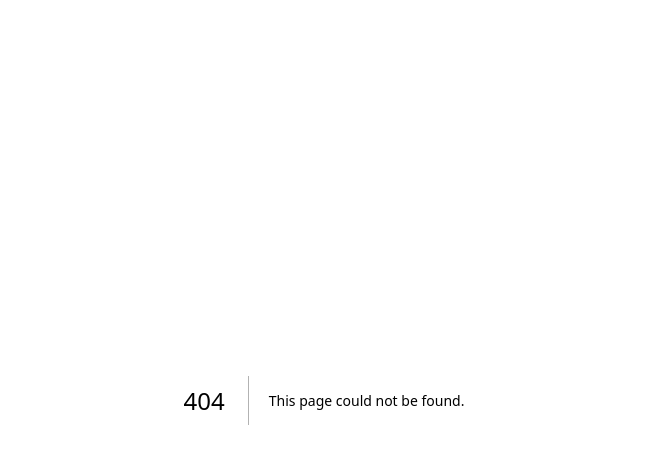
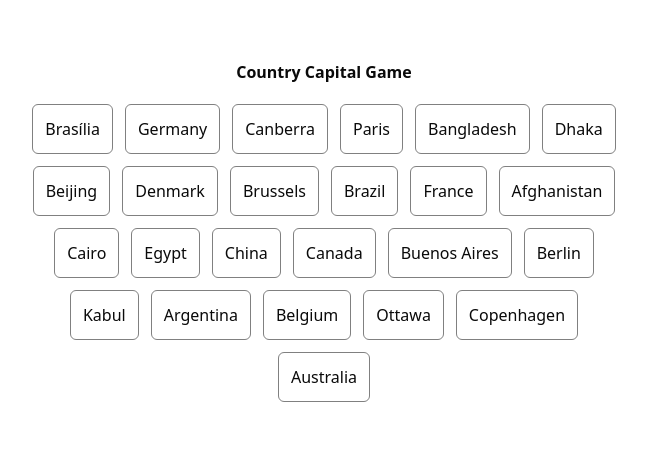
Before and after one commit to krishnabp14/rsvp-nextjs, a Next.js app: page /machine-coding/country-capital-game in a window 1280 px wide. Before the commit this address had no page. Shown: the top 464 px of the page, without its empty margins (316-963 px from the left). Built offline with nearby package versions, Linux system fonts and the light colour scheme.

Commit message:
feat: country capital game machine coding qn added

```diff
--- /dev/null
+++ b/app/(pages)/machine-coding/country-capital-game/page.tsx
@@ -0,0 +1,115 @@
+"use client";
+
+import { useEffect, useState } from "react";
+import styles from "./styles.module.scss";
+import _ from "lodash";
+
+export const data = {
+  Afghanistan: "Kabul",
+  Argentina: "Buenos Aires",
+  Australia: "Canberra",
+  Bangladesh: "Dhaka",
+  Belgium: "Brussels",
+  Brazil: "Brasília",
+  Canada: "Ottawa",
+  China: "Beijing",
+  Denmark: "Copenhagen",
+  Egypt: "Cairo",
+  France: "Paris",
+  Germany: "Berlin",
+};
+
+const CountryCapitalGame = () => {
+  const [items, setItems] = useState<string[]>([]);
+  const [selectedItems, setSelectedItems] = useState<string[]>([]);
+  const [correctSelectionItems, setCurrentSelectionItems] = useState<string[]>(
+    []
+  );
+  const [wrongSelectionItems, setWrongSelectionItems] = useState<string[]>([]);
+
+  const handleSelect = (item: keyof typeof data) => {
+    if (
+      selectedItems.includes(item) ||
+      correctSelectionItems.includes(item) ||
+      wrongSelectionItems.includes(item)
+    ) {
+      return;
+    }
+
+    if (selectedItems.length === 0) {
+      setSelectedItems((prev) => [...prev, item]);
+    } else {
+      const prevSelectedItem = selectedItems[0] as keyof typeof data;
+      if (data[item] === prevSelectedItem || data[prevSelectedItem] === item) {
+        setCurrentSelectionItems((prev) => [...prev, item]);
+        setCurrentSelectionItems((prev) => [...prev, prevSelectedItem]);
+        setTimeout(() => {
+          setItems((prev) =>
+            prev.filter((curr) => curr !== item && curr !== prevSelectedItem)
+          );
+          setCurrentSelectionItems([]);
+          setSelectedItems([]);
+        }, 400);
+      } else {
+        setWrongSelectionItems((prev) => [...prev, item]);
+        setWrongSelectionItems((prev) => [...prev, prevSelectedItem]);
+        setTimeout(() => {
+          setWrongSelectionItems([]);
+          setSelectedItems([]);
+        }, 400);
+      }
+    }
+  };
+
+  function onMount() {
+    const currentItems = [];
+
+    for (const key in data) {
+      const country = key as keyof typeof data;
+      currentItems.push(country);
+      currentItems.push(data[country]);
+    }
+
+    setItems(_.shuffle(currentItems));
+  }
+
+  useEffect(() => {
+    onMount();
+  }, []);
+
+  return (
+    <div className={styles.container}>
+      <h1 className={styles.title}>Country Capital Game</h1>
+      {items.length > 0 ? (
+        <div className={styles.items}>
+          {items.map((item, index) => {
+            const isSelected = selectedItems.includes(item);
+            const isCorrectItem = correctSelectionItems.includes(item);
+            const isWrongItem = wrongSelectionItems.includes(item);
+            return (
+              <div
+                key={index}
+                className={`${styles.item} ${
+                  isCorrectItem ? styles.correct : ""
+                } ${isWrongItem ? styles.wrong : ""} ${
+                  isSelected ? styles.selected : ""
+                }`}
+                onClick={() => handleSelect(item as keyof typeof data)}
+              >
+                {item}
+              </div>
+            );
+          })}
+        </div>
+      ) : (
+        <div className={styles.gameOver}>
+          {" "}
+          Game Over
+          <button onClick={onMount}>Play Again</button>
+        </div>
+      )}
+    </div>
+  );
+};
+
+export default CountryCapitalGame;
--- /dev/null
+++ b/app/(pages)/machine-coding/country-capital-game/styles.module.scss
@@ -0,0 +1,56 @@
+.container {
+  display: flex;
+  flex-direction: column;
+  align-items: center;
+  margin-top: 60px;
+
+  .title {
+    font-weight: bold;
+  }
+
+  .items {
+    max-width: 600px;
+    margin-top: 20px;
+    display: flex;
+    justify-content: center;
+    gap: 12px;
+    flex-wrap: wrap;
+
+    .item {
+      border: 1px solid grey;
+      border-radius: 6px;
+      padding: 12px;
+    }
+
+    .selected {
+      background-color: lightblue;
+      color: white;
+    }
+
+    .correct {
+      background-color: green;
+      color: white;
+    }
+
+    .wrong {
+      background-color: red;
+      color: white;
+    }
+  }
+
+  .gameOver {
+    display: flex;
+    flex-direction: column;
+    margin-top: 24px;
+    align-items: center;
+
+    button {
+      margin-top: 12px;
+      border: 1px solid goldenrod;
+      background-color: goldenrod;
+      border-radius: 4px;
+      padding: 8px;
+      cursor: pointer;
+    }
+  }
+}
--- a/app/(pages)/machine-coding/page.tsx
+++ b/app/(pages)/machine-coding/page.tsx
@@ -34,6 +34,17 @@ const MachineCoding = () => {
       >
         2. Basic Pagination
       </p>
+      <p
+        onClick={() => router.push("/machine-coding/country-capital-game")}
+        style={{
+          marginTop: "24px",
+          fontSize: "18px",
+          cursor: "pointer",
+          textDecoration: "underline",
+        }}
+      >
+        3. Country Capital Game
+      </p>
     </div>
   );
 };
--- a/package.json
+++ b/package.json
@@ -17,6 +17,7 @@
     "class-variance-authority": "^0.7.1",
     "clsx": "^2.1.1",
     "date-fns": "^4.1.0",
+    "lodash": "^4.17.21",
     "lucide-react": "^0.487.0",
     "next": "15.3.0",
     "next-themes": "^0.4.6",
@@ -31,6 +32,7 @@
   "devDependencies": {
     "@eslint/eslintrc": "^3",
     "@tailwindcss/postcss": "^4",
+    "@types/lodash": "^4.17.16",
     "@types/node": "^20",
     "@types/react": "^19",
     "@types/react-dom": "^19",
```
Also changed, not shown: 1 other file (tests, documents, lock files or other folders).
